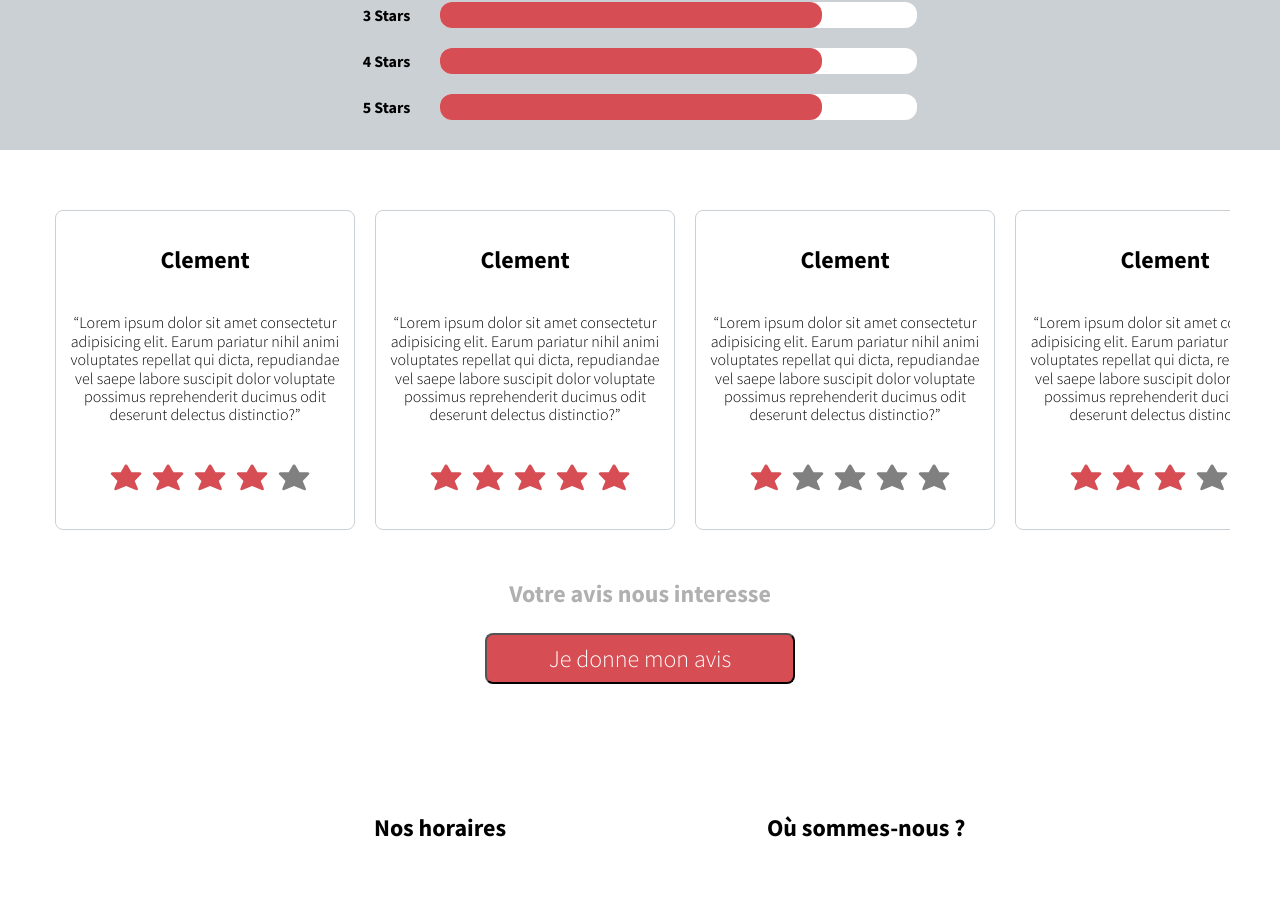
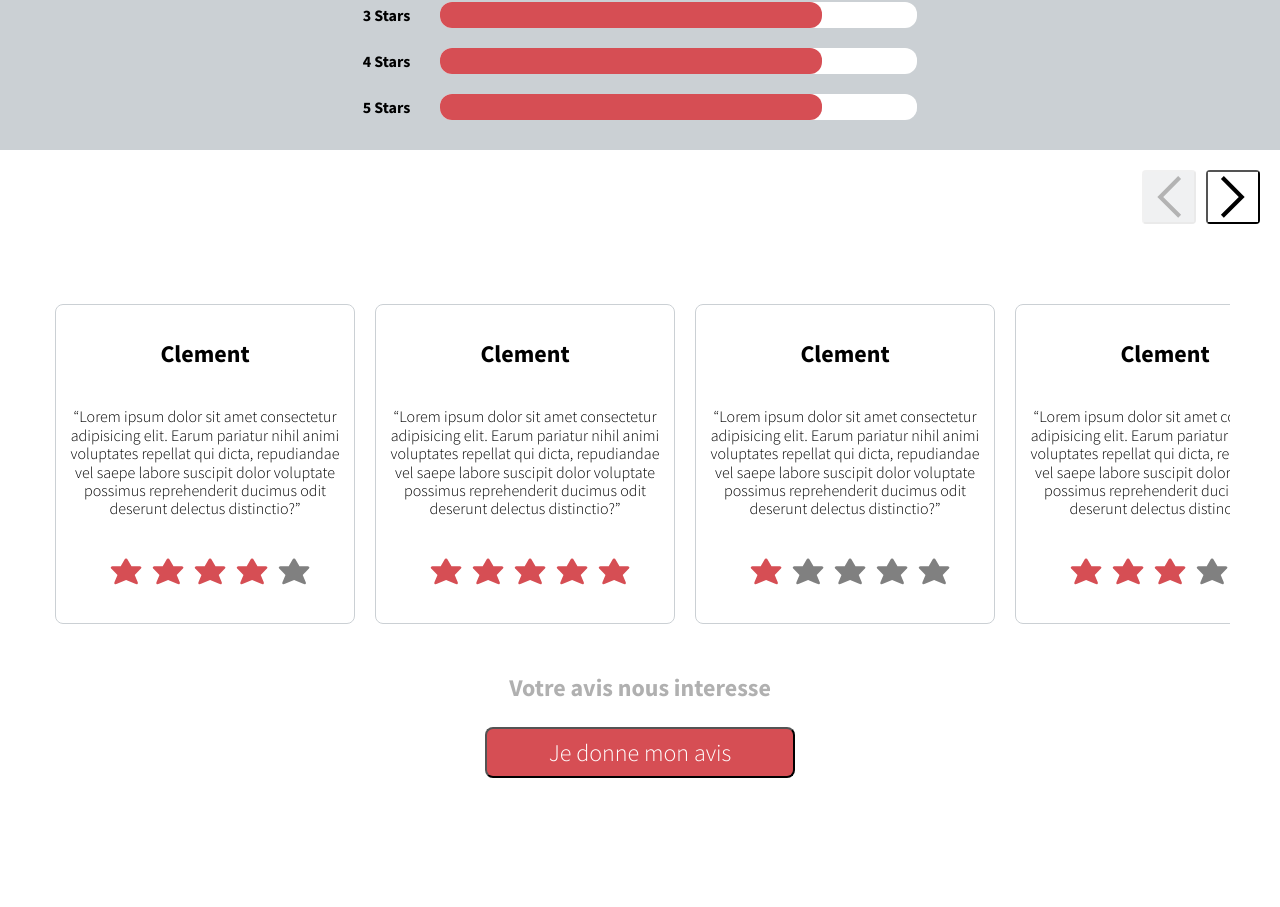
Before and after one commit to MarcoFormante/newGarageVincentParrot, a React (Create React App) app: page / in a window 1280 px wide. Shown: the part 3048-3955 px from the top of the page. Built offline with nearby package versions, Linux system fonts and the light colour scheme.

Commit message:
add carousel arrows to avis section in homepage, window resize listener to handle active arrows

```diff
--- a/src/components/pages/Home/AvisSection.js
+++ b/src/components/pages/Home/AvisSection.js
@@ -1,10 +1,15 @@
 
-import React, { useEffect, useState } from 'react'
+import React, { useEffect, useState,useRef } from 'react'
 import StarsBlock from '../../Stars/StarsBlock'
 import ButtonCta from '../../Buttons/ButtonCta'
+import Arrows from '../../Arrows/Arrows';
 
 //Section "Vos Avis" in home page
 const AvisSection = () => {
+    const carousel = useRef();
+    const [arrowTarget, setArrowTarget] = useState()
+    const [carouselWidth,setCarouselWidth]=useState()
+    const [carouselX,setCarouselX]=useState()
     const [avis, setAvis] = useState([{
         name: "clement",
         text: "Lorem ipsum dolor sit amet consectetur adipisicing elit. Earum pariatur nihil animi voluptates repellat qui dicta, repudiandae vel saepe labore suscipit dolor voluptate possimus reprehenderit ducimus odit deserunt delectus distinctio?",
@@ -29,17 +34,71 @@ const AvisSection = () => {
         name: "clement",
         text: "Lorem ipsum dolor sit amet consectetur adipisicing elit. Earum pariatur nihil animi voluptates repellat qui dicta, repudiandae vel saepe labore suscipit dolor voluptate possimus reprehenderit ducimus odit deserunt delectus distinctio?",
         note: Math.floor(Math.random()*6)
-    }]);
+        }]);
+
+        const handleScrollCarousel = (direction) => {
+            const cardPadding = 20;
+                carousel.current.scrollBy({
+                    top: 0,
+                    left: direction + window.innerWidth - cardPadding,
+                    behavior: "smooth"
+                })
+
+            /** prevent multiple clicks*/
+                setTimeout(() => {
+                    setArrowTarget("")
+                }, 500)
+            }
 
     useEffect(() => {
     setAvis([...avis])
-},[])
+    }, [])
+
+    useEffect(() => {
+        setCarouselX(carousel.current.scrollLeft);
+        setCarouselWidth(carousel.current.scrollWidth - carousel.current.offsetWidth);
+        switch (arrowTarget) {
+            case "left":
+                handleScrollCarousel("-")
+                break;
+            case "right":
+                handleScrollCarousel("+")
+                break;
+
+            default:
+                break;
+        }
+    }, [arrowTarget, carouselWidth])
+
+
+    useEffect(() => {
+        carousel.current.addEventListener("scroll", () => {
+            setCarouselX(carousel.current.scrollLeft)
+        })
+
+        return carousel.current.removeEventListener("scroll",()=>{ setCarouselX(carousel.current.scrollLeft)})
+
+    }, [])
+
+    useEffect(() => {
+        window.addEventListener("resize", () => {
+            setCarouselX(carousel.current.scrollLeft);
+            setCarouselWidth(carousel.current.scrollWidth - carousel.current.offsetWidth);
+        })
+
+        return window.removeEventListener("resize", () => {
+            setCarouselX(carousel.current.scrollLeft);
+            setCarouselWidth(carousel.current.scrollWidth - carousel.current.offsetWidth);
+        })
+
+    },[])
 
 
 
   return (
     <div className={'section_avis'}>
-      <h3 className={'section_title section_title_avis'}>Vos avis</h3>
+          <h3 className={'section_title section_title_avis'}>Vos avis</h3>
+
         <div className={"section_page section_page--grey"}>
             <div className={'avis_score'}>
                   <div className={"avis_score_stars"}>
@@ -50,8 +109,9 @@ const AvisSection = () => {
                   <ScoreBarsBlock />
               </div>
           </div>
+          <Arrows carouselX={carouselX} carouselWidth={carouselWidth} onClick={(direction)=>setArrowTarget(direction)}/>
             <div className={"avis_cards_container"}>
-                <div className={"avis_cards_container_inner"}>
+                <div className={"avis_cards_container_inner"}  ref={carousel}>
                   {avis.map((avis, index) => <AvisCard key={"avis_" + index +"_card" } name={avis.name}  text={avis.text} note={avis.note} />)}
               </div>
               <p className='title_cta'>Votre avis nous interesse</p>
--- a/src/components/pages/Home/Offers.js
+++ b/src/components/pages/Home/Offers.js
@@ -48,6 +48,19 @@ const Offers = () => {
         })
 
         return carousel.current.removeEventListener("scroll",()=>{})
+
+    }, [])
+
+     useEffect(() => {
+        window.addEventListener("resize", () => {
+            setCarouselX(carousel.current.scrollLeft);
+            setCarouselWidth(carousel.current.scrollWidth - carousel.current.offsetWidth);
+        })
+
+        return window.removeEventListener("resize", () => {
+            setCarouselX(carousel.current.scrollLeft);
+            setCarouselWidth(carousel.current.scrollWidth - carousel.current.offsetWidth);
+        })
 
     },[])
 
```
